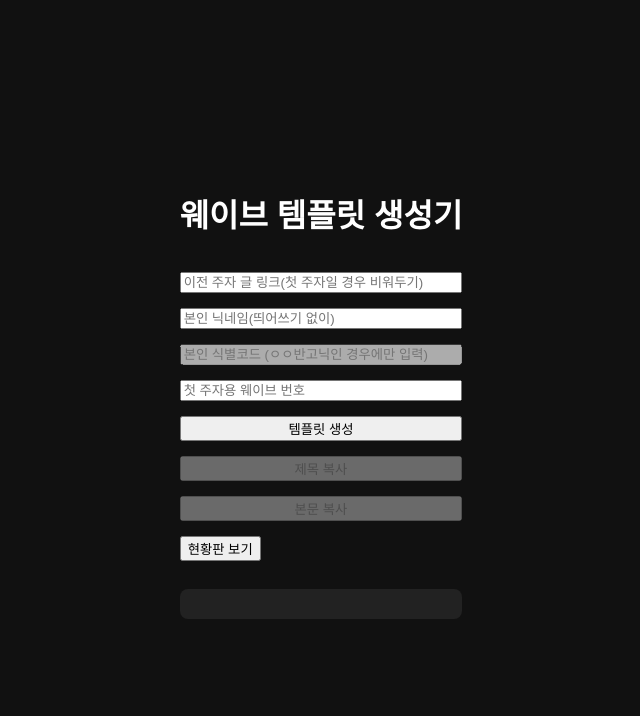
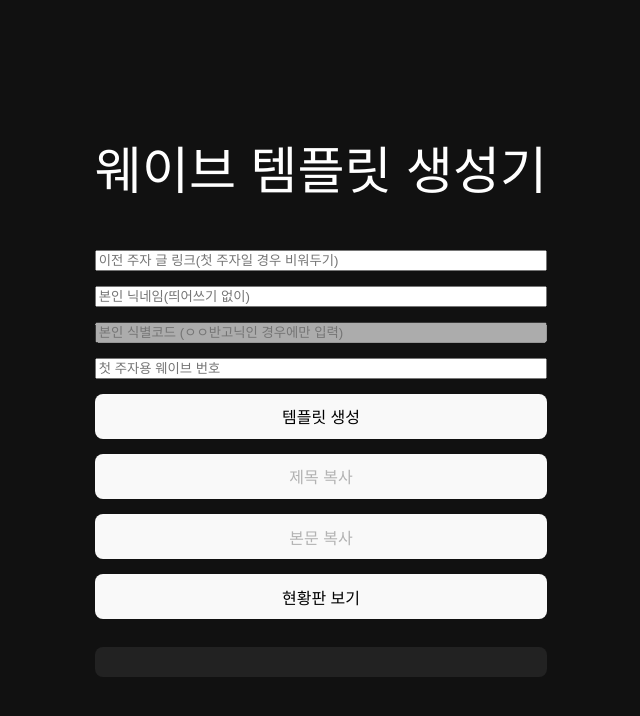
Before and after one commit to 36DB/wave-template-generator, a React (Vite) app: page / in a window 1280 px wide. Shown: the top 716 px of the page, without its empty margins (319-959 px from the left). Built offline with nearby package versions, Linux system fonts and the light colour scheme.

Commit message:
Minor fix

```diff
--- a/src/App.css
+++ b/src/App.css
@@ -26,3 +26,72 @@ body {
   overflow-y: auto;
   border-radius: 8px;
 }
+
+:root {
+  font-family: system-ui, Avenir, Helvetica, Arial, sans-serif;
+  line-height: 1.5;
+  font-weight: 400;
+
+  color-scheme: light dark;
+  color: rgba(255, 255, 255, 0.87);
+  background-color: #242424;
+
+  font-synthesis: none;
+  text-rendering: optimizeLegibility;
+  -webkit-font-smoothing: antialiased;
+  -moz-osx-font-smoothing: grayscale;
+}
+
+a {
+  font-weight: 500;
+  color: #646cff;
+  text-decoration: inherit;
+}
+a:hover {
+  color: #535bf2;
+}
+
+body {
+  margin: 0;
+  display: flex;
+  place-items: center;
+  min-width: 320px;
+  min-height: 100vh;
+}
+
+h1 {
+  font-size: 3.2em;
+  line-height: 1.1;
+}
+
+button {
+  border-radius: 8px;
+  border: 1px solid transparent;
+  padding: 0.6em 1.2em;
+  font-size: 1em;
+  font-weight: 500;
+  font-family: inherit;
+  background-color: #1a1a1a;
+  cursor: pointer;
+  transition: border-color 0.25s;
+}
+button:hover {
+  border-color: #646cff;
+}
+button:focus,
+button:focus-visible {
+  outline: 4px auto -webkit-focus-ring-color;
+}
+
+@media (prefers-color-scheme: light) {
+  :root {
+    color: #213547;
+    background-color: #ffffff;
+  }
+  a:hover {
+    color: #747bff;
+  }
+  button {
+    background-color: #f9f9f9;
+  }
+}
--- a/src/App.jsx
+++ b/src/App.jsx
@@ -1,5 +1,5 @@
 import { useState } from "react";
-import { Link } from "react-router-dom";
+import { useNavigate } from "react-router-dom";
 import "./App.css";
 
 const WAVE_NAME = "[금토일웨이브]";
@@ -20,6 +20,12 @@ export default function App() {
     (!link.trim() && manualWaveNumber.trim().length > 0);
 
   const isAnon = name.trim() === "ㅇㅇ";
+
+  const navigate = useNavigate();
+
+  const handleGoBoard = () => {
+    navigate("/board");
+  };
 
   const copyTextSafely = async (text) => {
     try {
@@ -285,9 +291,9 @@ export default function App() {
         본문 복사
       </button>
 
-      <Link to="/board" style={{ textDecoration: "none" }}>
-        <button type="button">현황판 보기</button>
-      </Link>
+      <button onClick={handleGoBoard}>
+        현황판 보기
+      </button>
 
       <pre className="result">{result}</pre>
     </div>
--- a/src/BoardPage.jsx
+++ b/src/BoardPage.jsx
@@ -1,5 +1,5 @@
 import { useEffect, useState } from "react";
-import { Link } from "react-router-dom";
+import { useNavigate } from "react-router-dom";
 import "./App.css";
 
 const DEFAULT_WAVE_NAME = "[금토일웨이브]";
@@ -8,9 +8,14 @@ const API_BASE = "https://wave-crwaler-api.vercel.app";
 export default function BoardPage() {
   const [waveName, setWaveName] = useState(DEFAULT_WAVE_NAME);
   const [loading, setLoading] = useState(false);
-  const [runInfo, setRunInfo] = useState(null);
   const [summaries, setSummaries] = useState([]);
   const [error, setError] = useState("");
+
+  const navigate = useNavigate();
+
+  const handleGoBoard = () => {
+    navigate("/");
+  };
 
   const fetchBoard = async () => {
     try {
@@ -23,16 +28,13 @@ export default function BoardPage() {
       const data = await res.json();
 
       if (!res.ok || data.error) {
-        setRunInfo(null);
         setSummaries([]);
         setError(data.error || "현황판 조회 실패");
         return;
       }
 
-      setRunInfo(data.run || null);
       setSummaries(data.summaries || []);
     } catch (err) {
-      setRunInfo(null);
       setSummaries([]);
       setError(err?.message || "요청 실패");
     } finally {
@@ -61,21 +63,11 @@ export default function BoardPage() {
         {loading ? "불러오는 중..." : "새로고침"}
       </button>
 
-      <Link to="/" style={{ textDecoration: "none" }}>
-        <button type="button">생성기로 돌아가기</button>
-      </Link>
+      <button onClick={handleGoBoard}>
+        생성기로 돌아가기
+      </button>
 
       {error ? <pre className="result">{error}</pre> : null}
-
-      {runInfo ? (
-        <pre className="result">
-{`현재 Run
-ID: ${runInfo.id}
-상태: ${runInfo.status}
-시작 시각: ${runInfo.started_at}
-종료 시각: ${runInfo.ended_at || "(진행 중)"}`}
-        </pre>
-      ) : null}
 
       {summaries.length === 0 && !loading && !error ? (
         <pre className="result">표시할 현황이 없습니다.</pre>
```
